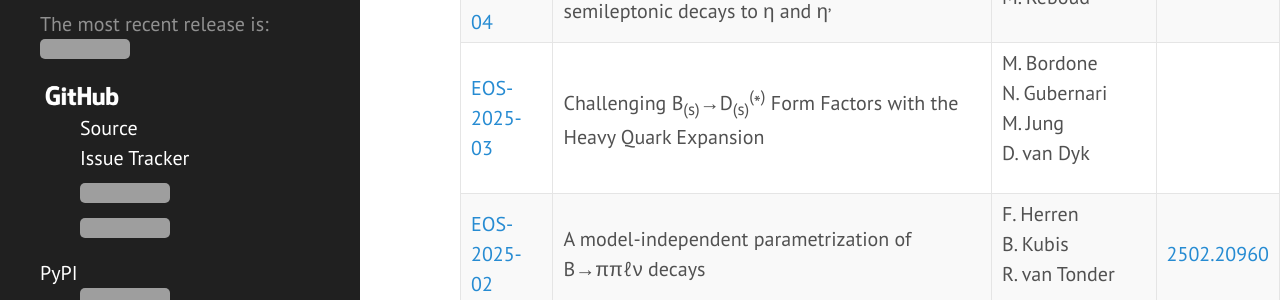
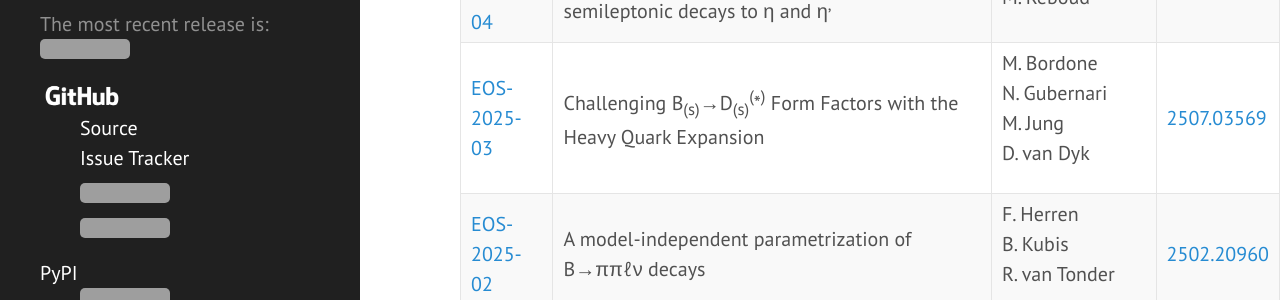
Before and after one commit to eos/eos.github.io, a Jekyll site: the page built from publications.html, in a window 1280 px wide and 900 px high, cut to the strip 361-661 px from the top of the window. Built offline with Jekyll 4.4.1, drawn with Linux system fonts in a browser that asks for light colours; grey boxes are pictures that could not be loaded.

Commit message:
Complete entry for EOS-2025-03

```diff
--- a/_data/publications.yml
+++ b/_data/publications.yml
@@ -6,6 +6,7 @@
       - id:      '03'
         title:   'Challenging B<sub>(s)</sub>&rarr;D<sub>(s)</sub><sup>(</sup>&ast;<sup>)</sup> Form Factors with the Heavy Quark Expansion'
         authors: [M.&nbsp;Bordone, N.&nbsp;Gubernari, M.&nbsp;Jung, D.&nbsp;van&nbsp;Dyk]
+        arxiv:   '2507.03569'
       - id:      '02'
         title:   'A model-independent parametrization of B&rarr;&pi;&pi;&ell;&nu; decays'
         authors: [F.&nbsp;Herren, B.&nbsp;Kubis, R.&nbsp;van&nbsp;Tonder]
```
